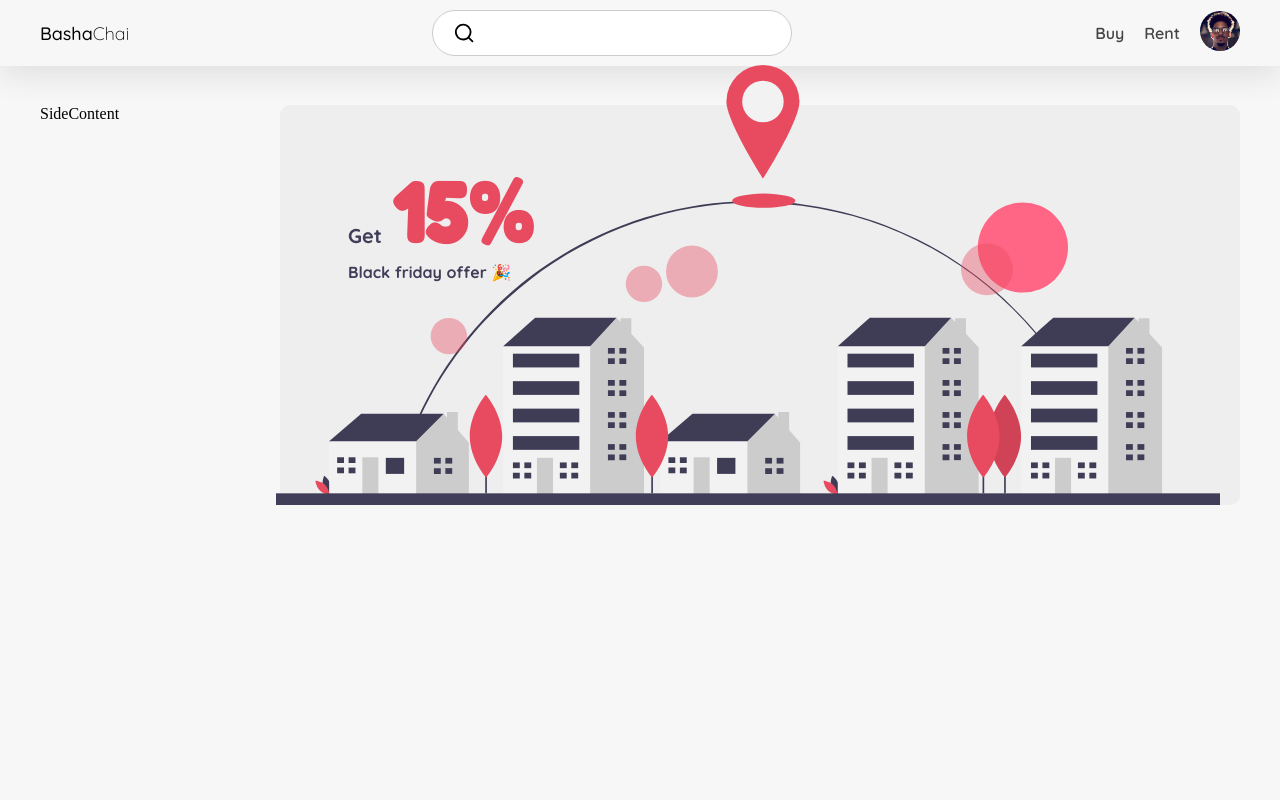
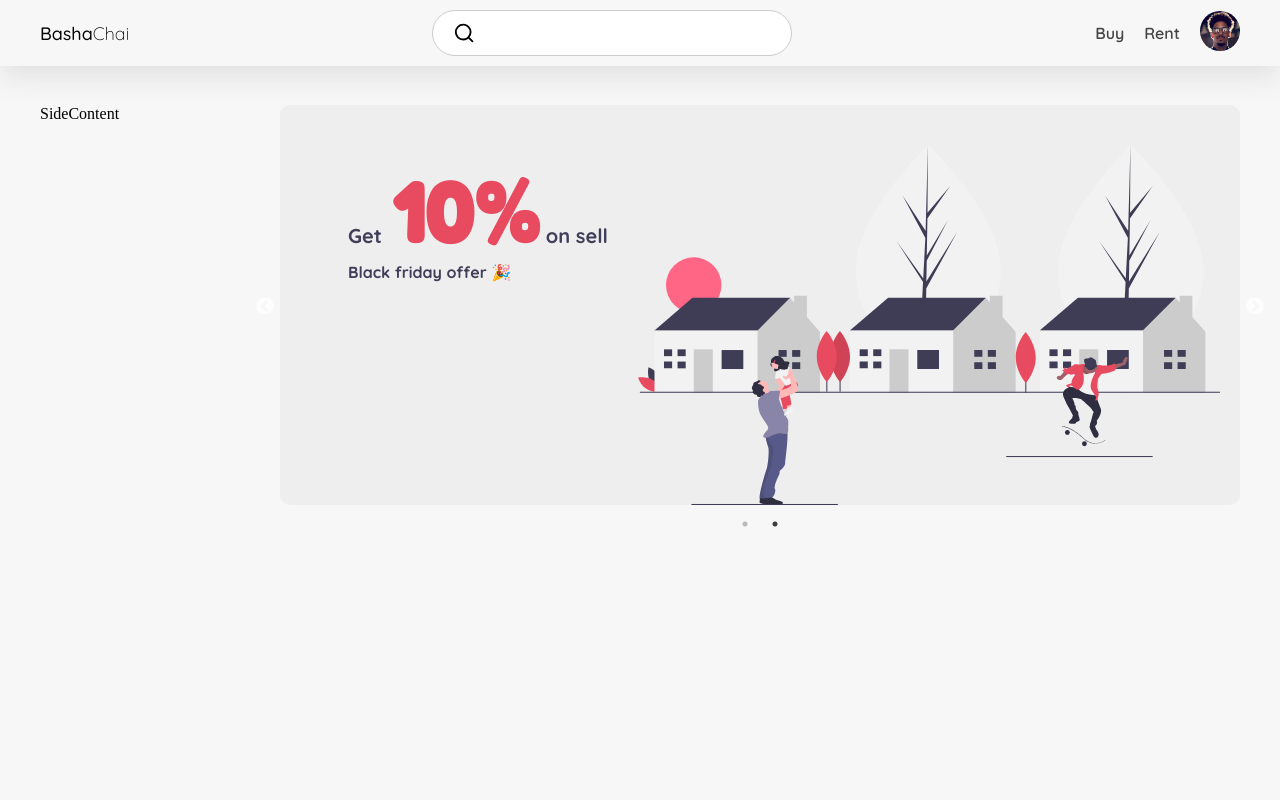
Before and after one commit to MizanurRahmann/Basha-Chai, a React (Create React App) app: page / in a window 1280 px wide. Shown: the top 800 px of the page. Built offline with nearby package versions, Linux system fonts and the light colour scheme.

Commit message:
ADD: carousel to banner.

```diff
--- a/package.json
+++ b/package.json
@@ -10,6 +10,7 @@
     "react-dom": "^17.0.1",
     "react-router-dom": "^5.2.0",
     "react-scripts": "4.0.0",
+    "react-slick": "^0.27.13",
     "web-vitals": "^0.2.4"
   },
   "scripts": {
--- a/public/index.html
+++ b/public/index.html
@@ -13,6 +13,9 @@
     <link href="https://fonts.googleapis.com/css2?family=Fredoka+One&display=swap" rel="stylesheet">
     <!-- FONTAWSOME CDN -->
     <link rel="stylesheet" href="https://use.fontawesome.com/releases/v5.8.1/css/all.css" integrity="sha384-50oBUHEmvpQ+1lW4y57PTFmhCaXp0ML5d60M1M7uH2+nqUivzIebhndOJK28anvf" crossorigin="anonymous" />
+    <!-- SLICK CAROUSEL CSS CDN -->
+    <link rel="stylesheet" type="text/css" charset="UTF-8" href="https://cdnjs.cloudflare.com/ajax/libs/slick-carousel/1.6.0/slick.min.css" />
+    <link rel="stylesheet" type="text/css" href="https://cdnjs.cloudflare.com/ajax/libs/slick-carousel/1.6.0/slick-theme.min.css" />
     <title>Basha Chai</title>
   </head>
 
--- a/src/Styles/FlatList.css
+++ b/src/Styles/FlatList.css
@@ -6,12 +6,13 @@
 .mainContent{ width: 80%;}
 
 /*  ====== BANNER SECTION ====== */
+.carousel{ width: 100%; overflow: visible; height: fit-content; padding: 0; overflow: visible !important;}
 .banner{
     height: 50vh; width: 100%;
-    background: #eee; margin-bottom: 10vh; border-radius: 10px;
+    background: #eee; border-radius: 10px;
     position: relative;
 }
-.banner img{ float: right; height: 55vh; margin-top: -5vh; margin-right: 20px; border-bottom: 10px solid #413E59;}
+.banner img{ height: 45vh; position: absolute; right: 20px; bottom: 0;}
 .banner .text{ position: absolute; top: 10%; left: 5%; padding: 20px;}
 .banner .text h1{ font-size: 10vh; font-family: var(--primary-font-bold); color: var(--primary-color-dark);}
 .banner .text h1 span{ margin-right: 10px; font-size: 20px; font-family: var(--primary-font); color: #413E59;}
--- a/src/components/FlatList/Banner.js
+++ b/src/components/FlatList/Banner.js
@@ -1,15 +1,37 @@
 import React from 'react';
+import Slider from "react-slick";
 import bannerImage from './../../resources/banner-image.svg';
+import bannerImage2 from './../../resources/banner-image-2.svg';
 
 function Banner() {
+    const settings = {
+        dots: true,
+        infinite: true,
+        autoplay: true,
+        autoplaySpeed: 3000,
+        speed: 500,
+        slidesToShow: 1,
+        slidesToScroll: 1
+    };
+
     return (
-        <div className="banner">
-            <img src={bannerImage} alt="" height="100%"/>
-            <div className="text">
-                <h1><span>Get</span>15%</h1>
-                <h3>Black friday offer 🎉</h3>
+        <Slider {...settings} className="carousel">
+            <div className="banner">
+                <img src={bannerImage} alt="" height="100%" />
+                <div className="text">
+                    <h1><span>Get</span>15%<span> on rent</span></h1>
+                    <h3>Black friday offer 🎉</h3>
+                </div>
             </div>
-        </div>
+
+            <div className="banner">
+                <img src={bannerImage2} alt="" height="100%" />
+                <div className="text">
+                    <h1><span>Get</span>10%<span> on sell</span></h1>
+                    <h3>Black friday offer 🎉</h3>
+                </div>
+            </div>
+        </Slider>
     )
 }
 
```
Also changed, not shown: src/resources/banner-image-2.svg (added), 1 other file (tests, documents, lock files or other folders).
